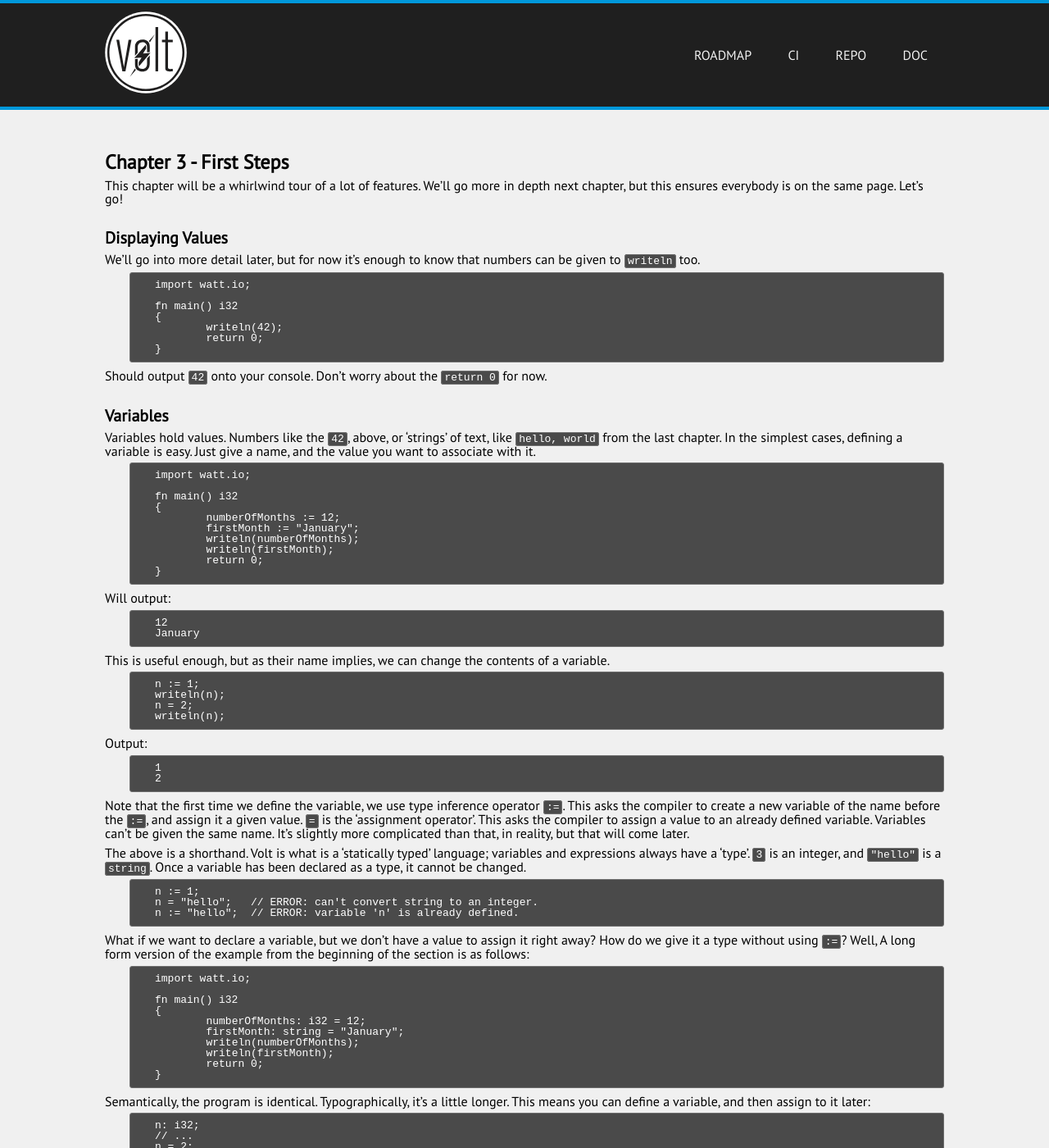
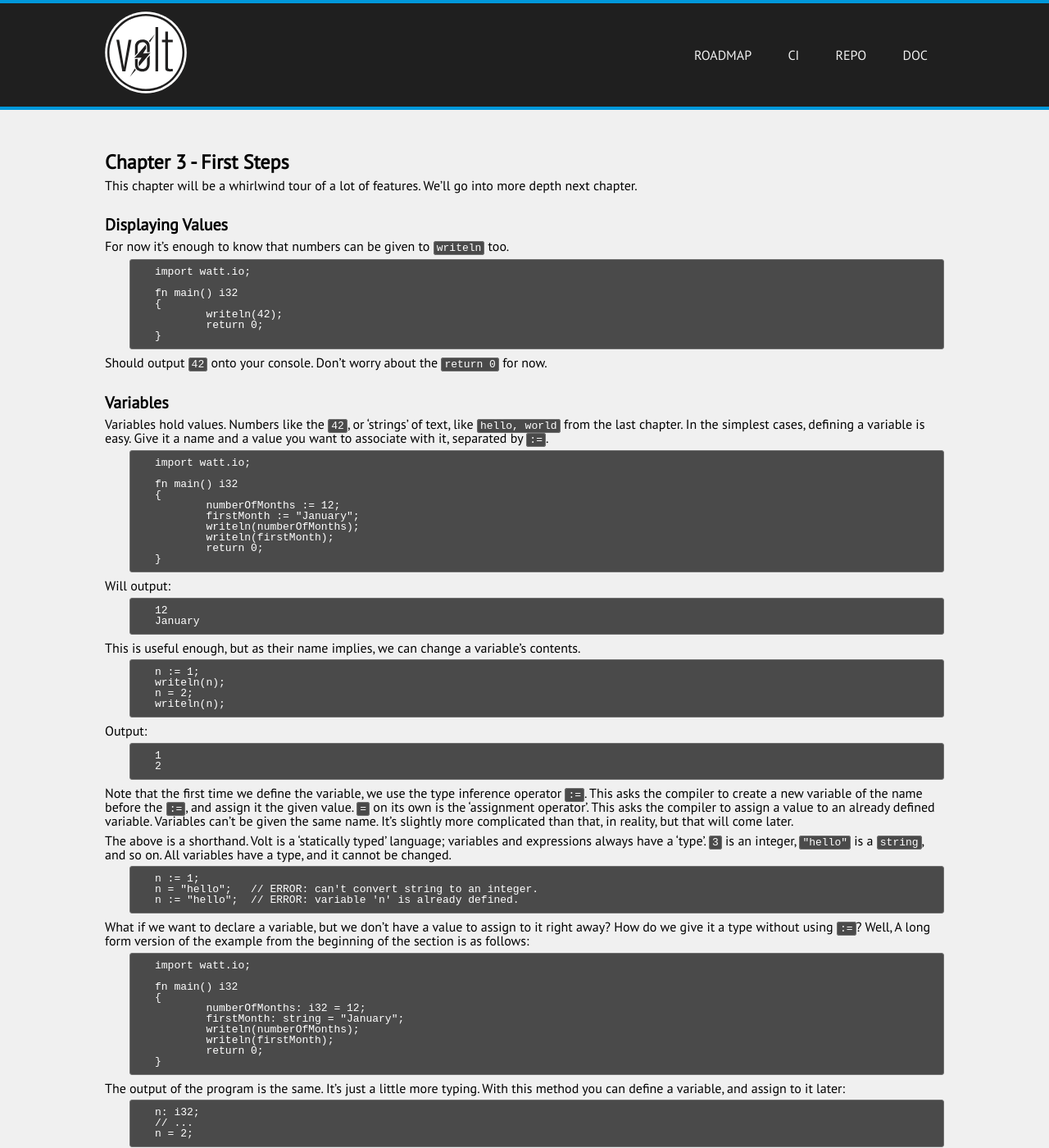
Before and after one commit to VoltLang/Website, a Jekyll site: the page built from doc/tvpl/c3-steps.md, in a window 1280 px wide and 1400 px high. Shown: the whole window at 82% size. Built offline with Jekyll 4.4.1, drawn with Linux system fonts in a browser that asks for light colours; some of the changed text lies outside the part shown.

Commit message:
doc: tvpl: Chapter 3 phrasing.

```diff
--- a/doc/tvpl/c3-steps.md
+++ b/doc/tvpl/c3-steps.md
@@ -4,11 +4,11 @@ layout: page
 ---
 # Chapter 3 - First Steps
 
-This chapter will be a whirlwind tour of a lot of features. We'll go more in depth next chapter, but this ensures everybody is on the same page. Let's go!
+This chapter will be a whirlwind tour of a lot of features. We'll go into more depth next chapter.
 
 ## Displaying Values
 
-We'll go into more detail later, but for now it's enough to know that numbers can be given to `writeln` too.
+For now it's enough to know that numbers can be given to `writeln` too.
 
 	import watt.io;
 
@@ -22,7 +22,7 @@ Should output `42` onto your console. Don't worry about the `return 0` for now.
 
 ## Variables
 
-Variables hold values. Numbers like the `42`, above, or 'strings' of text, like `hello, world` from the last chapter. In the simplest cases, defining a variable is easy. Just give a name, and the value you want to associate with it.
+Variables hold values. Numbers like the `42`, or 'strings' of text, like `hello, world` from the last chapter. In the simplest cases, defining a variable is easy. Give it a name and a value you want to associate with it, separated by `:=`.
 
 	import watt.io;
 
@@ -52,15 +52,15 @@ Output:
 	1
 	2
 
-Note that the first time we *define* the variable, we use type inference operator `:=`. This asks the compiler to create a new variable of the name before the `:=`, and assign it a given value. `=` is the 'assignment operator'. This asks the compiler to assign a value to an already defined variable. Variables can't be given the same name. It's slightly more complicated than that, in reality, but that will come later.
+Note that the first time we *define* the variable, we use the type inference operator `:=`. This asks the compiler to create a new variable of the name before the `:=`, and assign it the given value. `=` on its own is the 'assignment operator'. This asks the compiler to assign a value to an already defined variable. Variables can't be given the same name. It's slightly more complicated than that, in reality, but that will come later.
 
-The above is a shorthand. Volt is what is a 'statically typed' language; variables and expressions always have a 'type'. `3` is an integer, and `"hello"` is a `string`. Once a variable has been declared as a type, it cannot be changed.
+The above is a shorthand. Volt is a 'statically typed' language; variables and expressions always have a 'type'. `3` is an integer, `"hello"` is a `string`, and so on. All variables have a type, and it cannot be changed.
 
 	n := 1;
 	n = "hello";   // ERROR: can't convert string to an integer.
 	n := "hello";  // ERROR: variable 'n' is already defined.
 
-What if we want to declare a variable, but we don't have a value to assign it right away? How do we give it a type without using `:=`? Well, A long form version of the example from the beginning of the section is as follows:
+What if we want to declare a variable, but we don't have a value to assign to it right away? How do we give it a type without using `:=`? Well, A long form version of the example from the beginning of the section is as follows:
 
 	import watt.io;
 
@@ -73,7 +73,7 @@ What if we want to declare a variable, but we don't have a value to assign it ri
 		return 0;
 	}
 
-Semantically, the program is identical. Typographically, it's a little longer. This means you can define a variable, and then assign to it later:
+The output of the program is the same. It's just a little more typing. With this method you can define a variable, and assign to it later:
 
 	n: i32;
 	// ...
@@ -95,7 +95,7 @@ Output:
 
 	2
 
-Numbers on their own aren't that useful. Volt can do addition as above. Subtraction:
+Numbers on their own aren't that useful. Volt can also do subtraction:
 
 	0 - 5  // output: -5
 
@@ -122,18 +122,18 @@ You can also mix expressions with numbers, and variables that hold numbers:
 	n := 3
 	n - 2  // output: 1
 
-There are many more expressions, which we will enumerate in the next chapter.
+There are many more expressions, which we will go over in the next chapter.
 
 ## Arrays
 
-Say we wanted to store the names of the months. We could do it with individual variables, as we've been doing:
+Say we wanted to store the names of the months. We could do it with individual variables:
 
 	firstMonth := "January";
 	secondMonth := "February";
 	...
 	twelthMonth := "December";
 
-This works, but there's a more elegant way. Use an array:
+This works, but there's a more elegant way. Use an 'array':
 
 	months := ["January", "February", "March", "April", "May",
 		"June", "July", "August", "September", "October", "November", "December"]
@@ -147,13 +147,13 @@ Output:
 	December
 	March
 
-An array contains multiple values in a single variable. The above would be called "an array of strings". Arrays must be of the same type. We can look up the value with an 'index expression'. The numbering starts from zero, which is why `months[1]` would be `February` and *not* `January`. You can create an array that contains no values with a new expression:
+An array contains multiple values in a single variable. The above would be called "an array of strings". Arrays are a list of values with the same type. We can look up one of the values with an 'index expression'. The numbering of the index expressions start from zero, which is why `months[1]` would be `February` and *not* `January`. You can create an array that contains no values with the 'new' expression:
 
 	months := new string[](12);
 	months[0] = "January";
 	...
 
-The `12` in the example above is the length of the array; how many values it holds. You can get this value by using the `.length` property of arrays:
+The `12` in the example above is the length of the array; how many values it holds. You can get this value by using the `.length` property of an array:
 
 	writeln(months.length);  // output:12
 
@@ -360,7 +360,7 @@ If we save that in a file `a.volt`, and then have `b.volt`:
 		return 0;
 	}
 
-If you then compile, passing both modules:
+If you then compile, passing both modules to *Volta*:
 
 	volt a.volt b.volt
 
@@ -368,11 +368,11 @@ The output will be:
 
 	5
 
-You can use functions from modules too. In fact, `import watt.io;` imports a module from the *Watt* standard library that contains the `writeln` function we've been using to output values!
+You can use functions from imported modules too. In fact, `import watt.io;` imports a module from the *Watt* standard library (a 'library' is a collection of useful modules) that contains the `writeln` function we've been using to output values!
 
 ## Getting Input
 
-Getting input typed from the user will be useful for some of the examples in the next chapter. We can use the `readln` function, also found in `watt.io` to get it. When `readln` is called, the program will stop and wait for the user to press enter. Once they do, any text that they have written will be returned in a string.
+Getting input typed from the user will be useful for some of the examples in the next chapter. We can use the `readln` function, also found in `watt.io` to get it. When `readln` is called, the program will stop and wait for the user to input some text and then press enter. Once they do, any text that they have written will be returned in a string.
 
 	import watt.io;
 
@@ -392,7 +392,7 @@ Output:
 	Hello,
 	<name>
 
-We can turn strings into numbers with the toInt function found in watt.conv:
+We can turn strings into numbers with the `toInt` function found in `watt.conv`:
 
 	import watt.io;
 	import watt.conv;
```
Also changed, not shown: other parts of doc/tvpl/c3-steps.md (+4 -4 lines).
